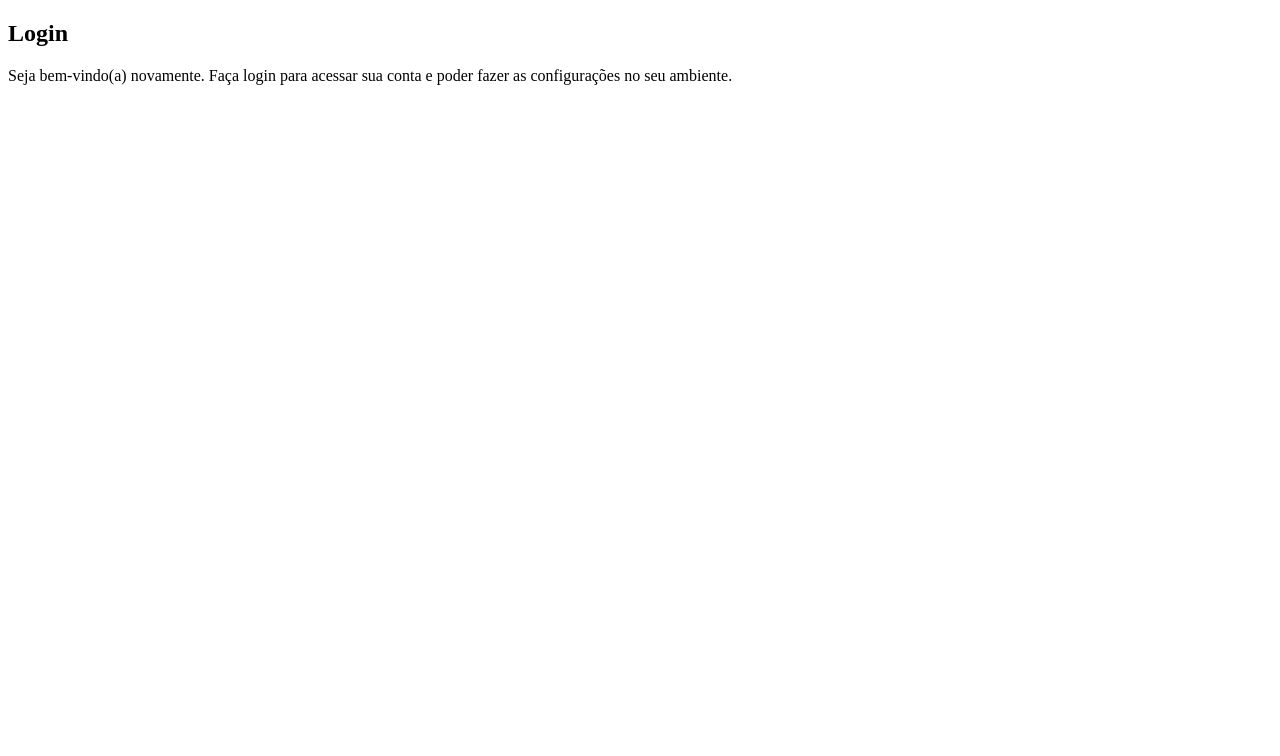
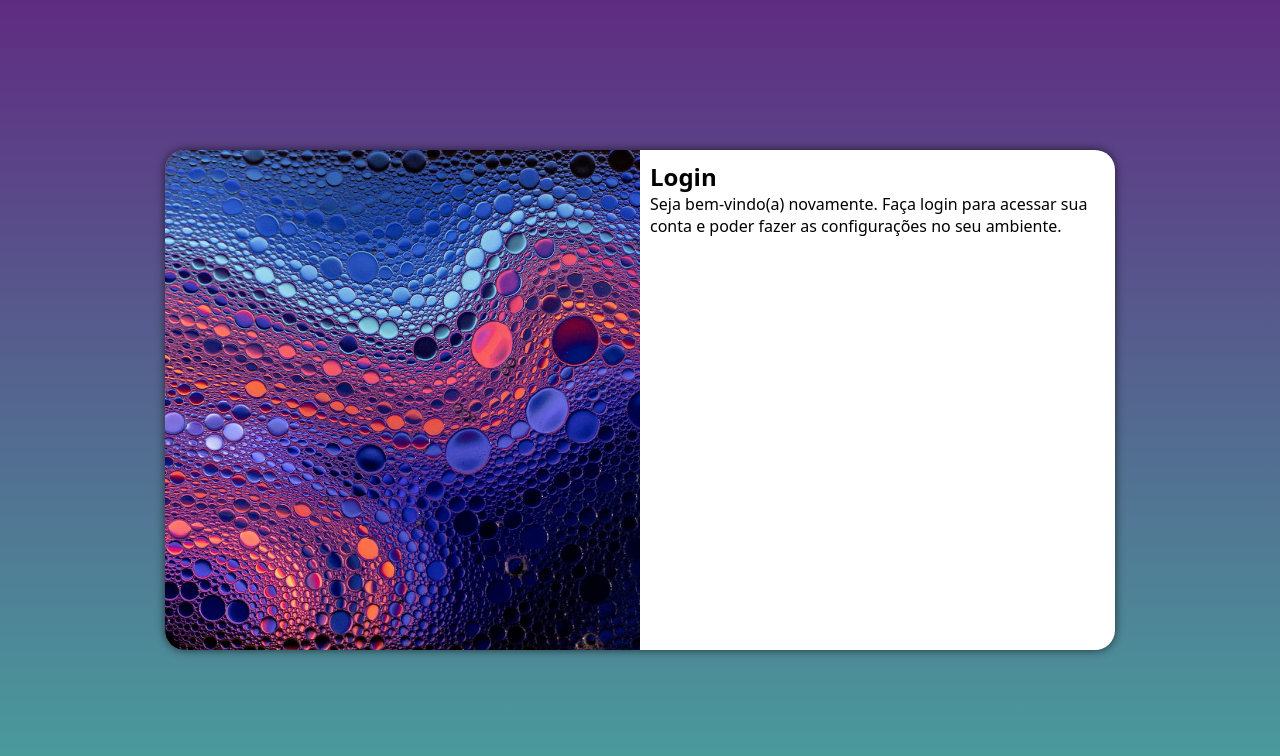
Before and after one commit to P4uloc4rvalho/projeto-login, a plain HTML site: page index.html in a window 1280 px wide. Drawn offline with Linux system fonts and the light colour scheme.

Commit message:
media query para outras telas

```diff
--- /dev/null
+++ b/estilos/media-query.css
@@ -0,0 +1,55 @@
+@charset "UTF-8";
+
+/*
+   Typical Device Breakpoints
+   --------------------------
+   Pequenas telas: até 600px
+   Celular: de 600px até 768px
+   Tablet: 768px até 992px
+   Desktop: 992px até 1200px
+   Grandes telas: acima de 1200px
+*/
+
+@media screen and (min-width: 768px) and (max-width:992px)
+{
+    body {
+        background-image: linear-gradient(to top, #49a09d, #5f2c82);
+    }
+
+    section#login {
+        width: 90vw;
+    }
+
+    section#login > div#img {
+        float: left;
+        width: 30%;
+        height: 100%;
+    }
+
+    section#login > div#form {
+        float: right;
+        width: 70%;
+    }
+}
+    @media screen and (min-width: 992px)
+    {
+    body {
+        background-image: linear-gradient(to top, #49a09d, #5f2c82);
+    }
+
+    section#login
+    {
+        width: 950px;
+    }
+    section#login > div#img {
+        float: left;
+        width: 50%;
+        height: 100%;
+    }
+
+    section#login > div#form {
+        float: right;
+        width: 50%;
+        height: 100%;
+    }
+}
--- a/estilos/style.css
+++ b/estilos/style.css
@@ -7,3 +7,50 @@ verde: #49a09d
 lilas: ##5f2c82
 
 */
+
+* {
+    font-family: system-ui, -apple-system, BlinkMacSystemFont, 'Segoe UI', Roboto, Oxygen, Ubuntu, Cantarell, 'Open Sans', 'Helvetica Neue', sans-serif;
+    padding: 0px;
+    margin: 0px;
+    box-sizing: border-box;
+}
+
+body, html {
+    background-color: #602c82c5;
+    height: 100vh;
+    width: 100vw;
+}
+
+main {
+    position: relative;
+    height: 100vh;
+    width: 100vw;
+}
+
+section#login {
+    position: absolute;
+    top: 50%;
+    left: 50%;
+    transform: translate(-50%, -50%);
+    background-color: white;
+    height: 500px;
+    width: 250px;
+    border-radius: 20px;
+    overflow: hidden;
+    box-shadow: 0px 0px 10px rgba(0, 0, 0, 0.63);
+
+    transition: width .3s, height .3s;
+    transition-timing-function: ease;
+}
+
+section#login >div#img {
+    background: #5f2c82 url(../img/angel.jpg.jpg) no-repeat;
+    background-size: cover;
+    background-position: left bottom;
+    height: 200px;
+}
+
+section#login > div#form {
+    display: block;
+    padding: 10px;
+}
--- a/index.html
+++ b/index.html
@@ -5,12 +5,13 @@
     <meta name="viewport" content="width=device-width, initial-scale=1.0">
     <title>Login</title>
     <link rel="stylesheet" href="estilos/style.css">
+    <link rel="stylesheet" href="estilos/media-query.css">
 </head>
 <body>
     <main>
         <section id="login">
             <div id="img">
-
+                <!--Aqui vai a img nas css-->
             </div>
             <div id="form">
                 <h1>Login</h1>
```
Also changed, not shown: img/angel.jpg.jpg (renamed from img/pexels-angelica-reyn-12293547 (1).jpg).
